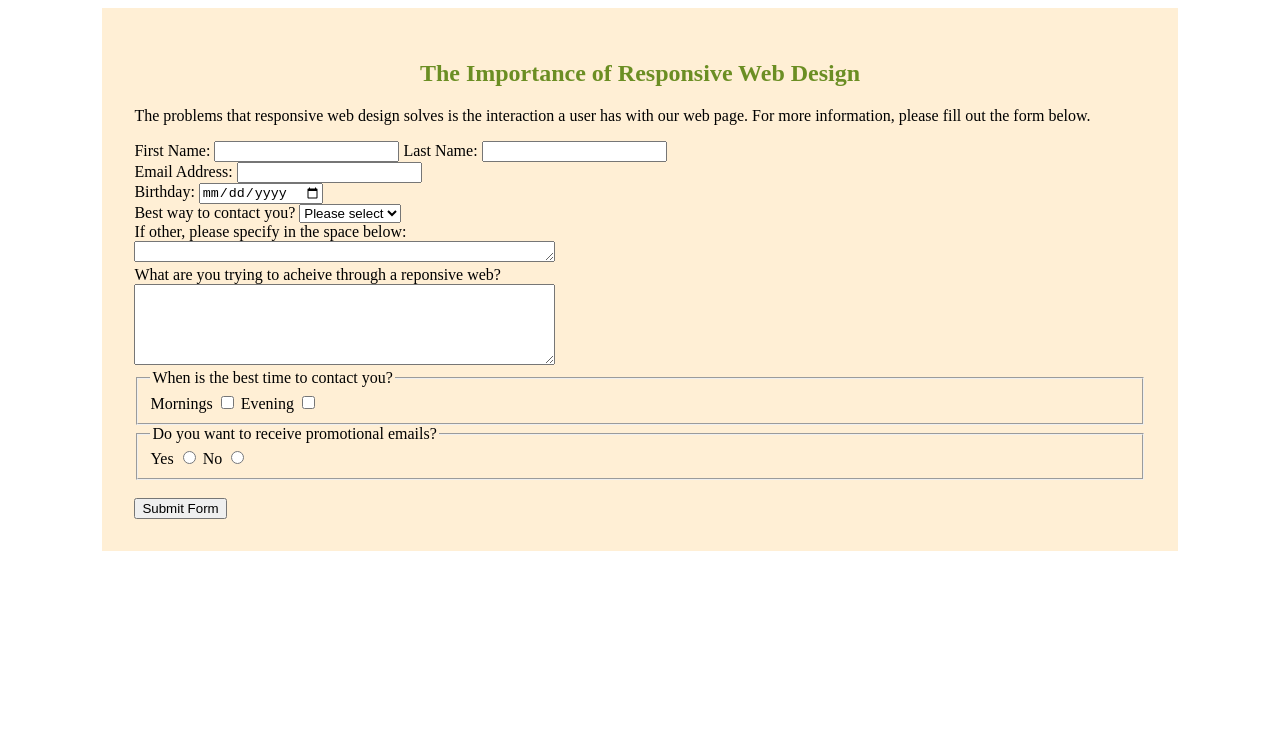
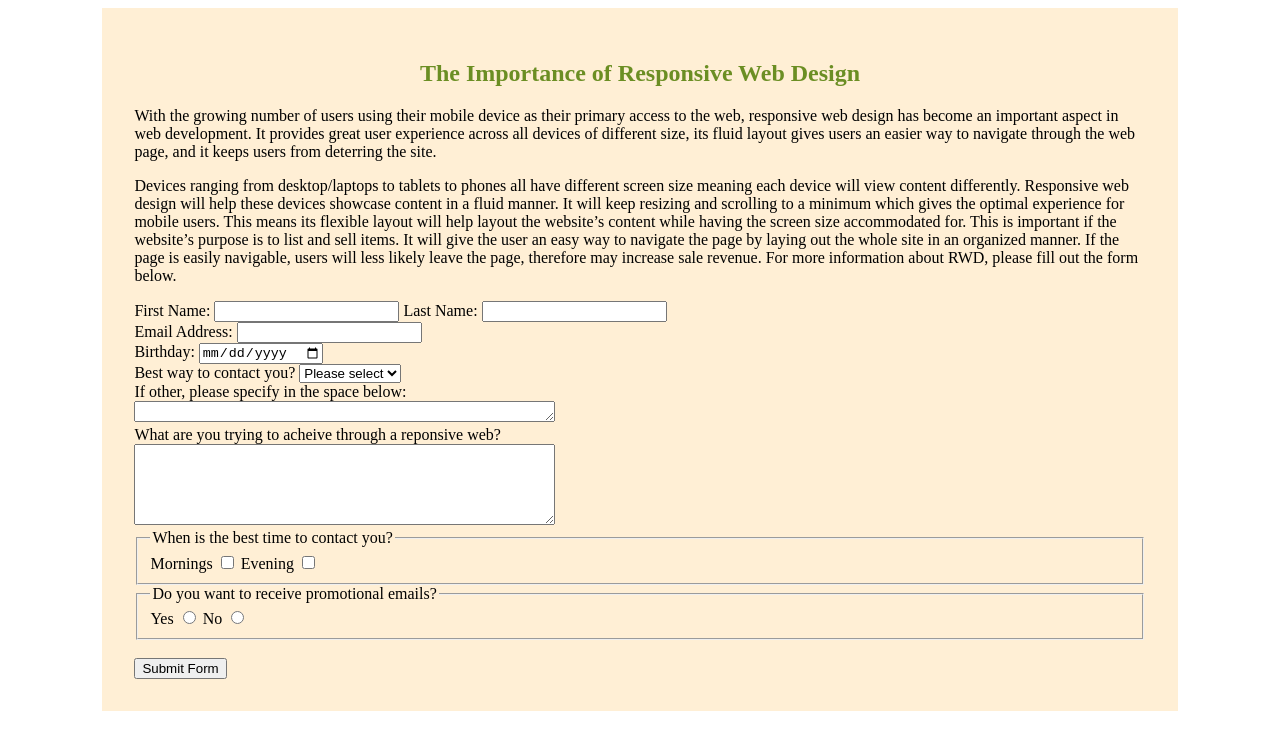
Before and after one commit to aknguyen93/Importance-of-RWD, a plain HTML site: page index.html in a window 1280 px wide. Drawn offline with Linux system fonts and the light colour scheme.

Commit message:
added in write up and cleaned up code

```diff
--- a/index.html
+++ b/index.html
@@ -21,7 +21,9 @@
   <body>
     <section class="content-wrapper">
     <h1>The Importance of Responsive Web Design</h1>
-    <p>The problems that responsive web design solves is the interaction a user has with our web page. For more information, please fill out the form below.</p>
+    <p>With the growing number of users using their mobile device as their primary access to the web, responsive web design has become an important aspect in web development. It provides great user experience across all devices of different size, its fluid layout gives users an easier way to navigate through the web page, and it keeps users from deterring the site.</p>
+
+    <p>Devices ranging from desktop/laptops to tablets to phones all have different screen size meaning each device will view content differently. Responsive web design will help these devices showcase content in a fluid manner. It will keep resizing and scrolling to a minimum which gives the optimal experience for mobile users. This means its flexible layout will help layout the website’s content while having the screen size accommodated for. This is important if the website’s purpose is to list and sell items. It will give the user an easy way to navigate the page by laying out the whole site in an organized manner. If the page is easily navigable, users will less likely leave the page, therefore may increase sale revenue. For more information about RWD, please fill out the form below.</p>
 
     <form method="GET">
       <label>First Name:
@@ -33,6 +35,7 @@
       </label>
 
       <br>
+
       <label>Email Address:
         <input type="text" name="email-address">
       </label>
@@ -58,7 +61,7 @@
       <br>
 
       <label>If other, please specify in the space below:
-        <br>
+      <br>
         <textarea name="specify" cols="50" rows="1">
         </textarea>
       </label>
@@ -66,7 +69,7 @@
       <br>
 
       <label>What are you trying to acheive through a reponsive web?
-        <br>
+      <br>
         <textarea name="achieve" cols="50" rows="5">
         </textarea>
       </label>
@@ -77,6 +80,7 @@
         <legend>
           When is the best time to contact you?
         </legend>
+
         <label>Mornings
           <input type="checkbox" name="contact-time" value="morning">
         </label>
```
